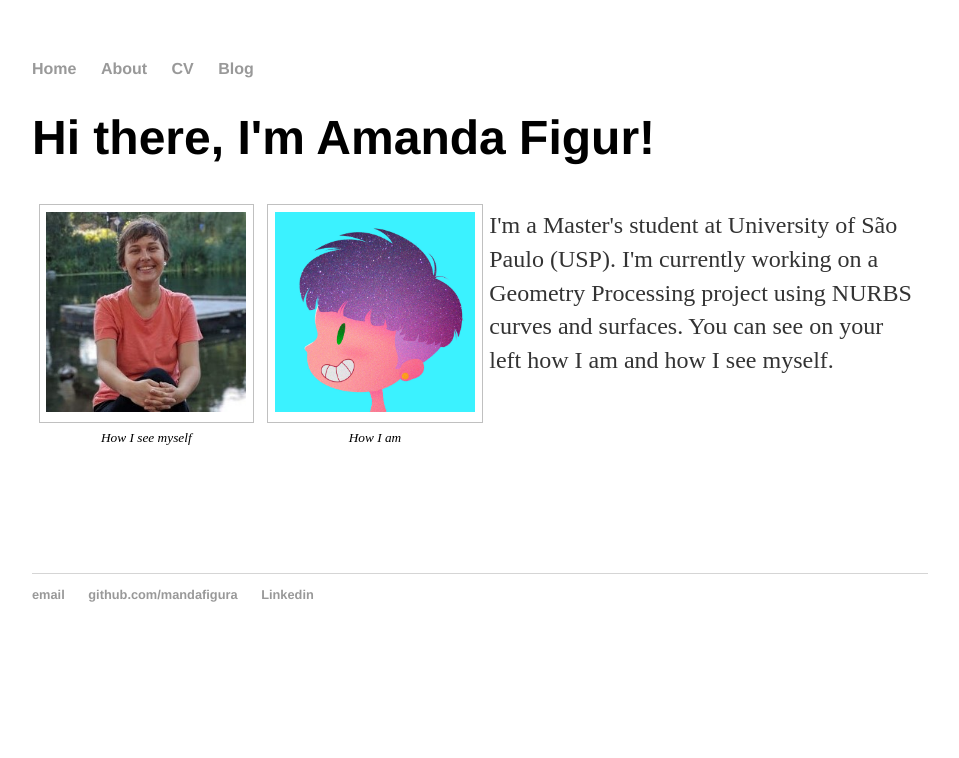
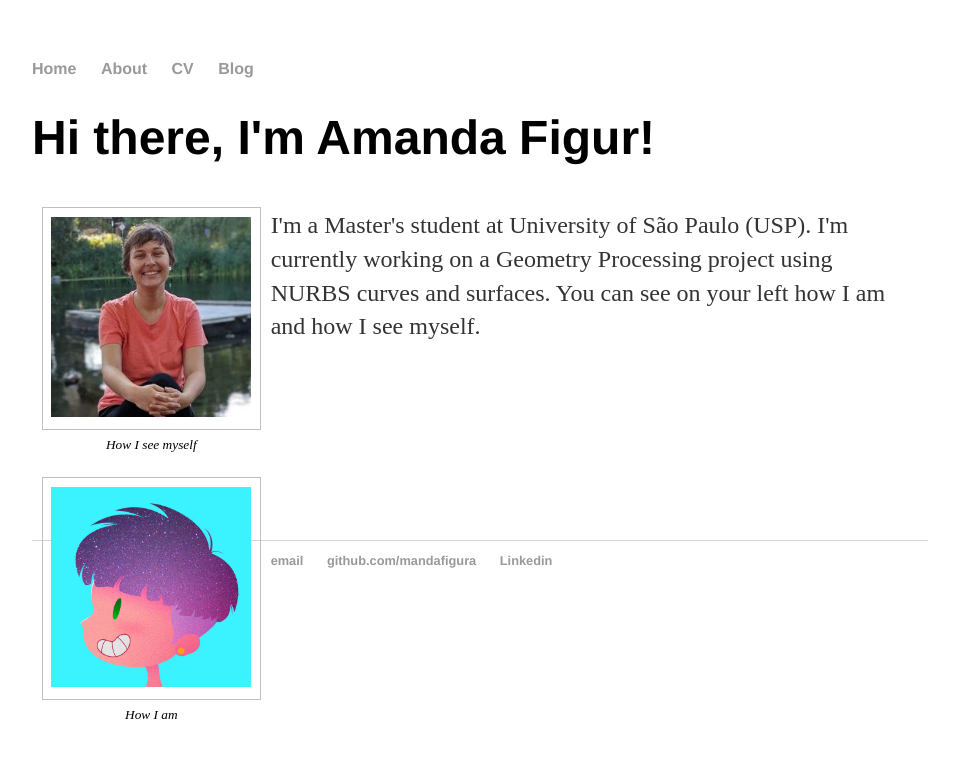
Before and after one commit to mandafigura/mandafigura.github.io, a Jekyll site: the page built from index.html, in a window 1280 px wide. Shown: the top 758 px of the page, without its empty margins (160-1119 px from the left). Built offline with Jekyll 4.4.1, drawn with Linux system fonts in a browser that asks for light colours.

Commit message:
Update index.html

```diff
--- a/index.html
+++ b/index.html
@@ -6,16 +6,20 @@ title: Amanda Figur
 	<h1>Hi there, I'm Amanda Figur!</h1>
 	<table align="left">
 		<tr>
+			<td>
 			<figure>
       				<img src="amanda1.jpeg"width="200" height="200" alt="How I see myself.">
 				<figcaption>How I see myself</figcaption>
 			</figure>
+			</td>
 		</tr>
 		<tr>
+			<td>
 			<figure>
 				<img src="amanda2.jpg"width="200" height="200" alt="How I am.">
 				<figcaption>How I am</figcaption>
 			</figure>
+			</td>
 		</tr>
 	</table>
 	<p>
```
